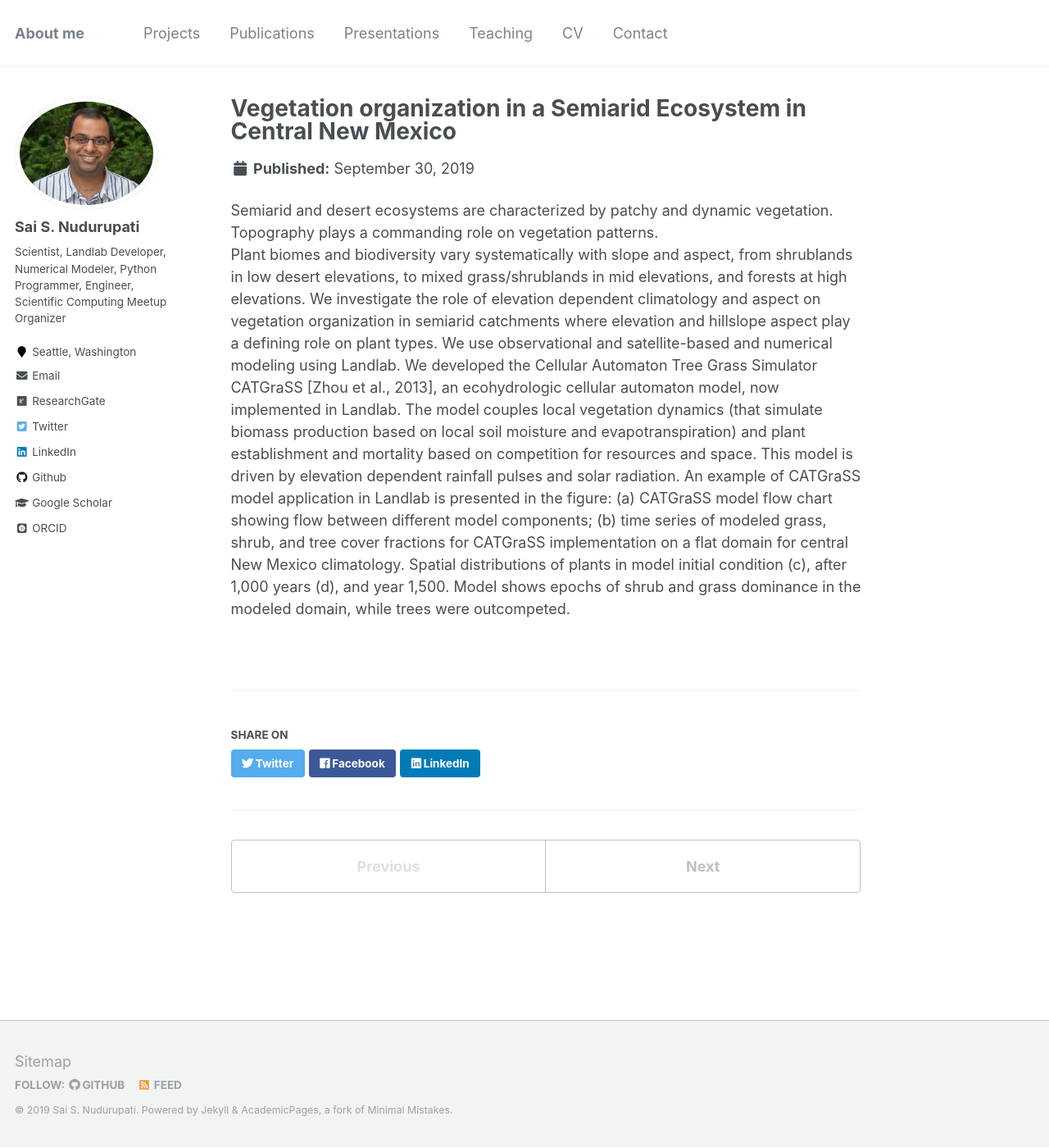
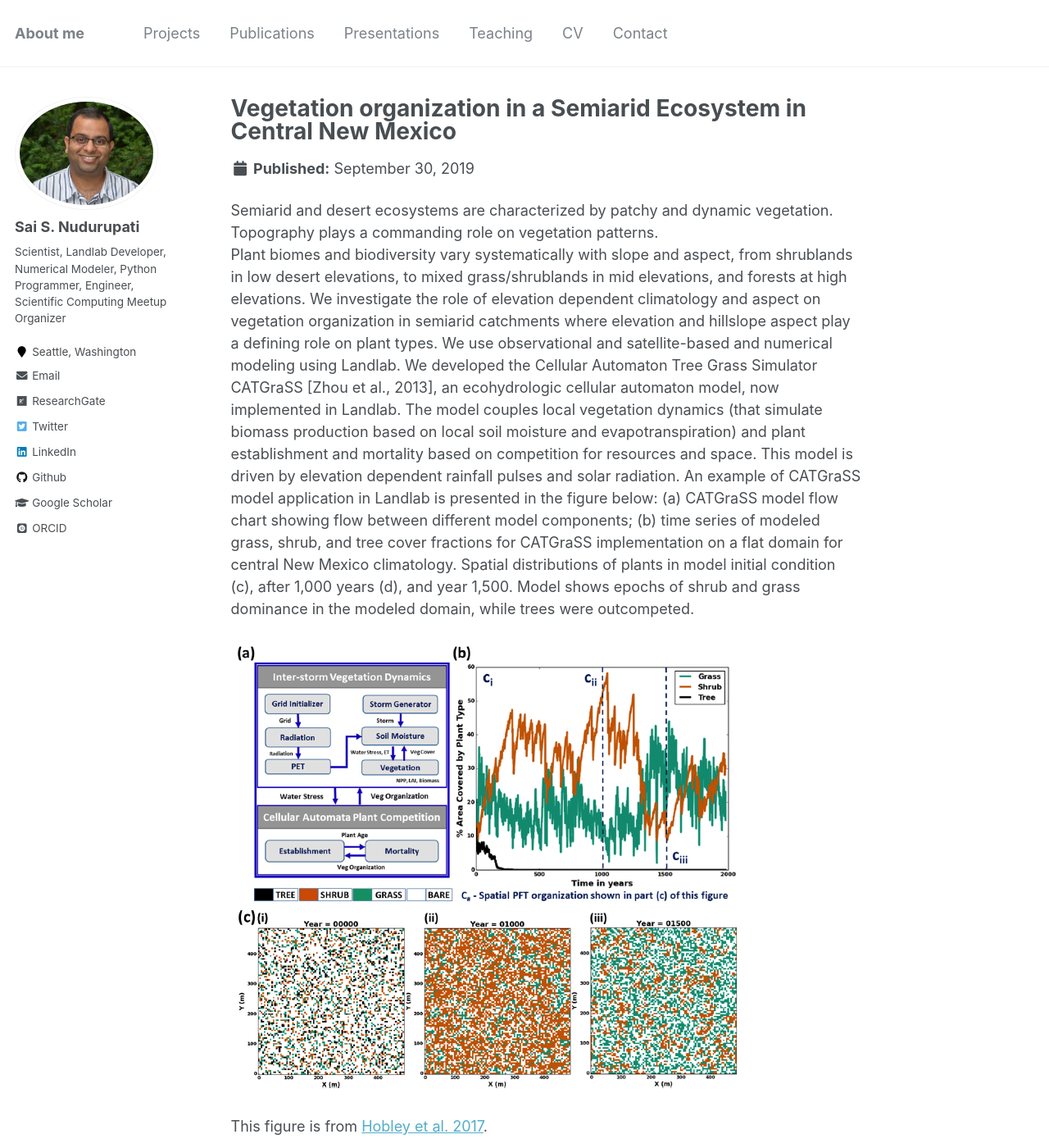
Before and after one commit to saisiddu/saisiddu.github.io, a Jekyll site: the page built from _portfolio/Landlab_model_A_CATGraSS.md, in a window 1280 px wide and 1400 px high. Shown: the whole window at 82% size. Built offline with Jekyll 4.4.1, drawn with Linux system fonts in a browser that asks for light colours; some web fonts are replaced.

Commit message:
fixed image
- added the image inside the file too (along with excerpt).

```diff
--- a/_portfolio/Landlab_model_A_CATGraSS.md
+++ b/_portfolio/Landlab_model_A_CATGraSS.md
@@ -1,6 +1,6 @@
 ---
 title: "Vegetation organization in a Semiarid Ecosystem in Central New Mexico"
-excerpt: "Model A - Flat surface<br/><img src='/images/CATGraSS_Hobley_et_al.png'>"
+excerpt: "Model A - Flat surface<br/><img src='/images/CATGraSS_Hobley_et_al.PNG'>"
 collection: portfolio
 ---
 
@@ -20,10 +20,14 @@ based on local soil moisture and evapotranspiration) and plant establishment
 and mortality based on competition for resources and space. This model is
 driven by elevation dependent rainfall pulses and solar radiation.
 An example of CATGraSS model application in Landlab is presented in the
-figure:
+figure below:
 (a) CATGraSS model flow chart showing flow between different model components;
 (b) time series of modeled grass, shrub, and tree cover fractions for CATGraSS
 implementation on a flat domain for central New Mexico climatology.
 Spatial distributions of plants in model initial condition (c),
 after 1,000 years (d), and year 1,500.  Model shows epochs of shrub
 and grass dominance in the modeled domain, while trees were outcompeted.
+
+<img src='/images/CATGraSS_Hobley_et_al.PNG'>
+
+This figure is from [Hobley et al. 2017](https://saisiddu.github.io/publication/2017-01-01-Landlab-3).
```
